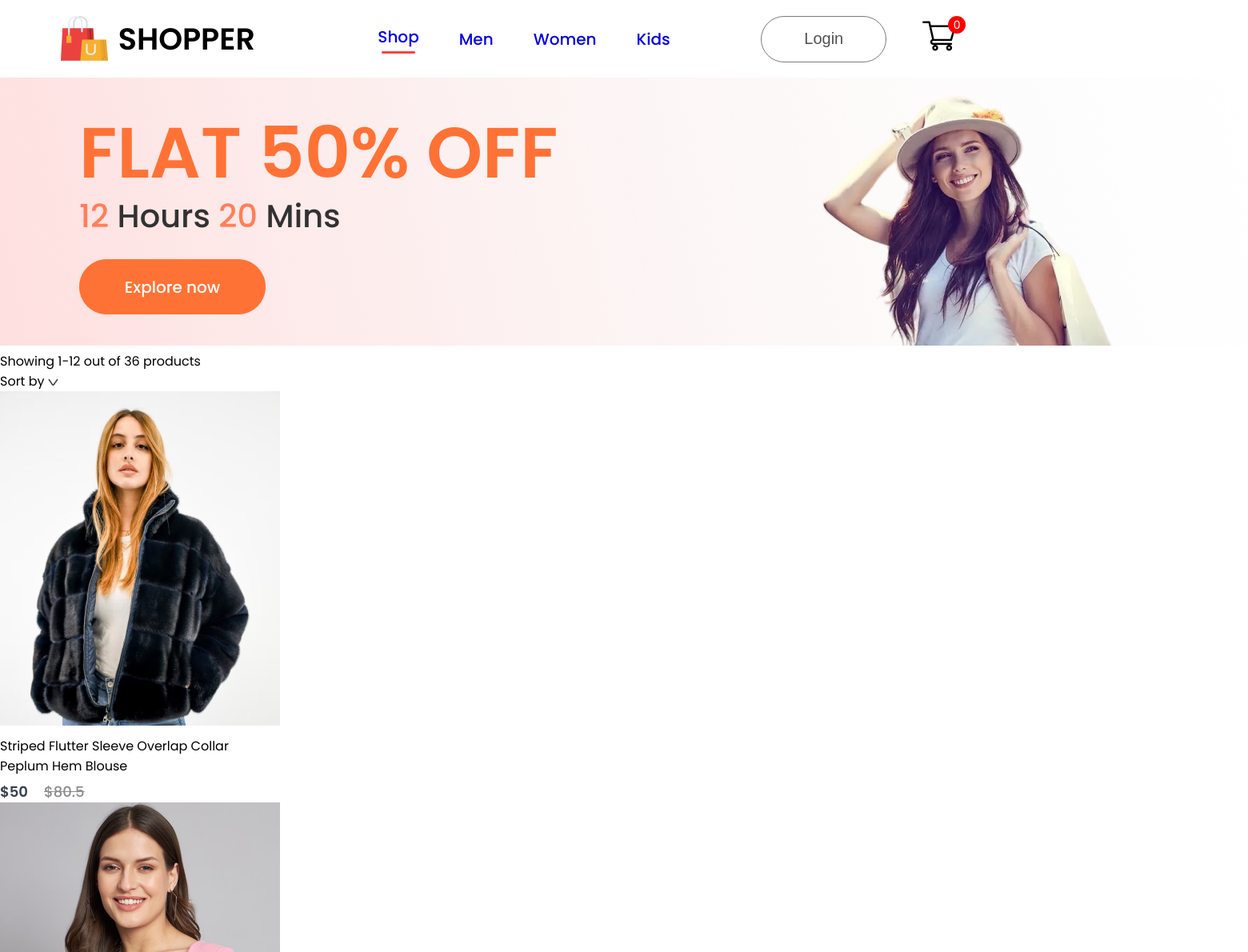
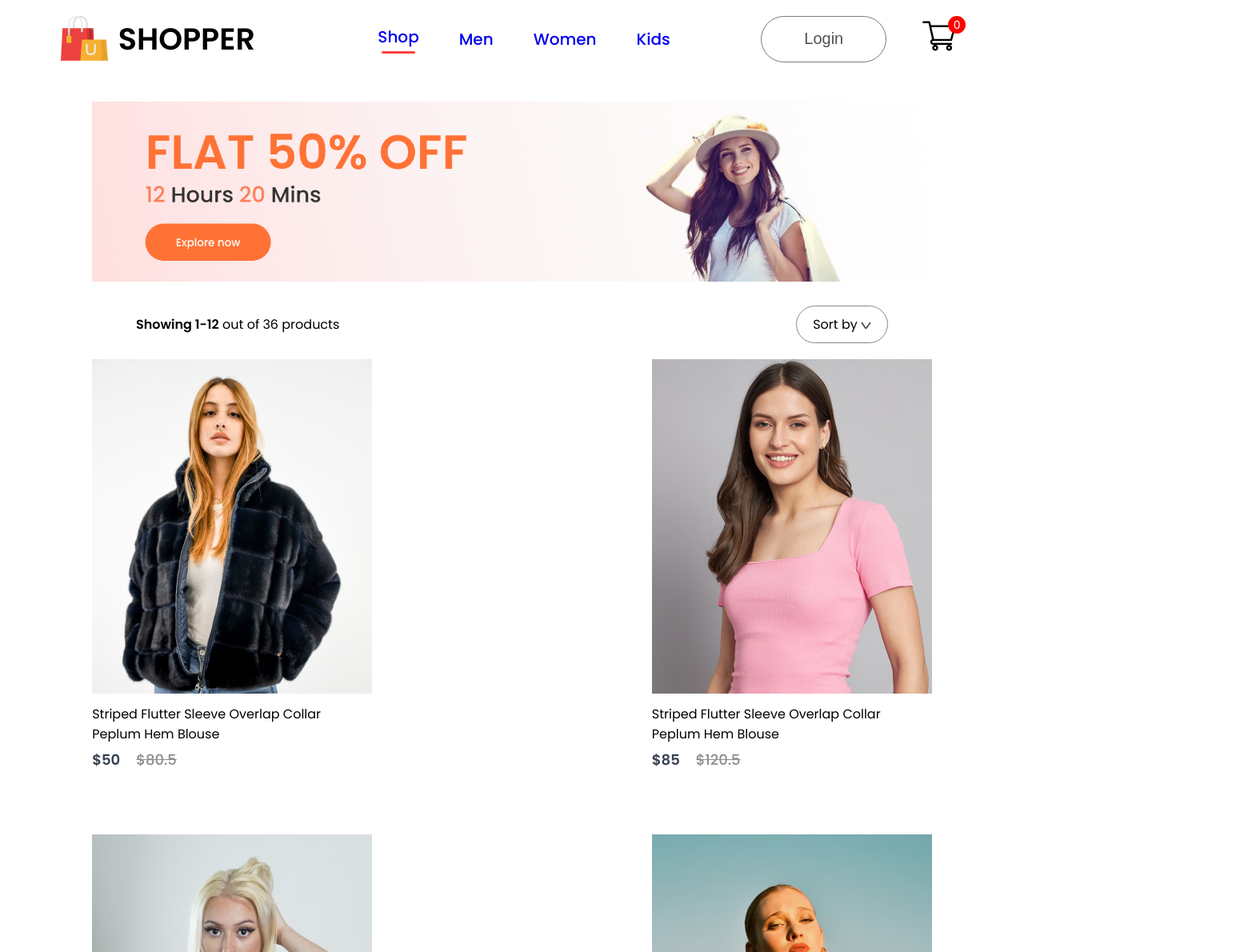
Before and after one commit to Liantsoa-Rabevahoaka/Exam-Ecommerce, a React (Create React App) app in the folder frontend/: page /womens in a window 1280 px wide. Shown: the top 1190 px of the page at 80% size, 1560 px wide, since content can reach past the window. Built offline with nearby package versions, Linux system fonts and the light colour scheme.

Commit message:
add: product in category

```diff
--- a/frontend/src/Pages/CSS/ShopCategory.css
+++ b/frontend/src/Pages/CSS/ShopCategory.css
@@ -0,0 +1,47 @@
+.shopcategory-banner{
+    display: block;
+    margin: 30px auto;
+    width: 82%;
+}
+.shopcategory-indexSort{
+    display: flex;
+    margin: 0px 170px;
+    justify-content: space-between;
+    align-items: center;
+}
+.shopcategory-indexSort p span{
+    font-weight: 600;
+}
+.shopcategory-sort{
+    padding: 10px 20px;
+    border-radius: 40px;
+    border: 1px solid #888;
+}
+/* .shopcategory-products{
+    margin: 20px 170px;
+    display: grid;
+    grid-template-columns: 1fr 1fr 1fr 1fr;
+    row-gap: 80px;
+} */
+
+.shopcategory-products {
+    margin: 20px auto;
+    display: flex;
+    flex-wrap: wrap;
+    justify-content: space-between;
+    row-gap: 80px;
+    width: 82%; /*ajustement pour le design */
+}
+.shopcategory-loadmore{
+    display: flex;
+    justify-content: center;
+    align-items: center;
+    margin: 150px auto;
+    width: 233px;
+    height: 69px;
+    border-radius: 75px;
+    background: #ededed;
+    color: #787878;
+    font-size: 18px;
+    font-weight: 500;
+}
--- a/frontend/src/Pages/ShopCategory.jsx
+++ b/frontend/src/Pages/ShopCategory.jsx
@@ -8,7 +8,7 @@
   const {all_product} = useContext(ShopContext)
   return (
     <div className='shop-category'>
-      <img src={props.banner} alt="" />
+      <img className='shopcategory-banner' src={props.banner} alt="" />
       <div className="shopcategory-indexSort">
         <p>
           <span>Showing 1-12</span> out of 36 products
@@ -27,6 +27,9 @@
           }
         })}
       </div>
+      <div className="shopcategory-loadmore">
+        Explore More
+      </div>
     </div>
   )
 }
```
Also changed, not shown: 1 other file (tests, documents, lock files or other folders).
